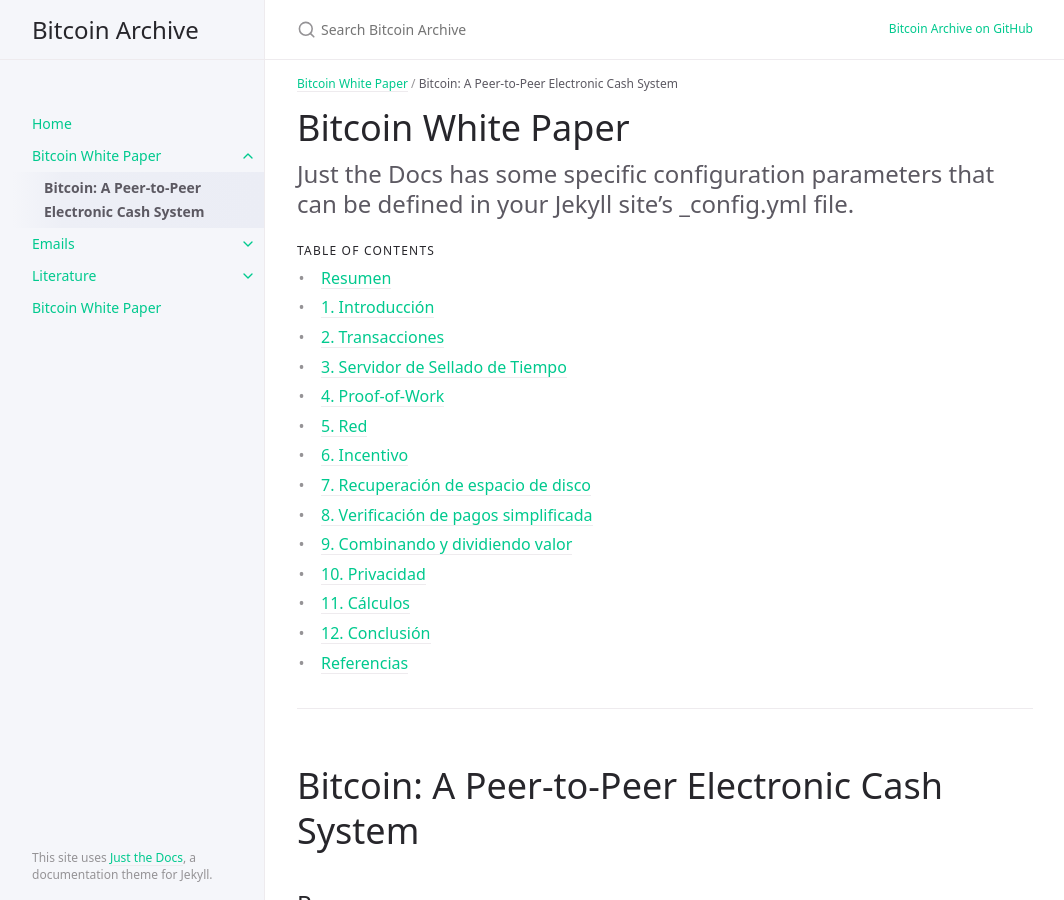
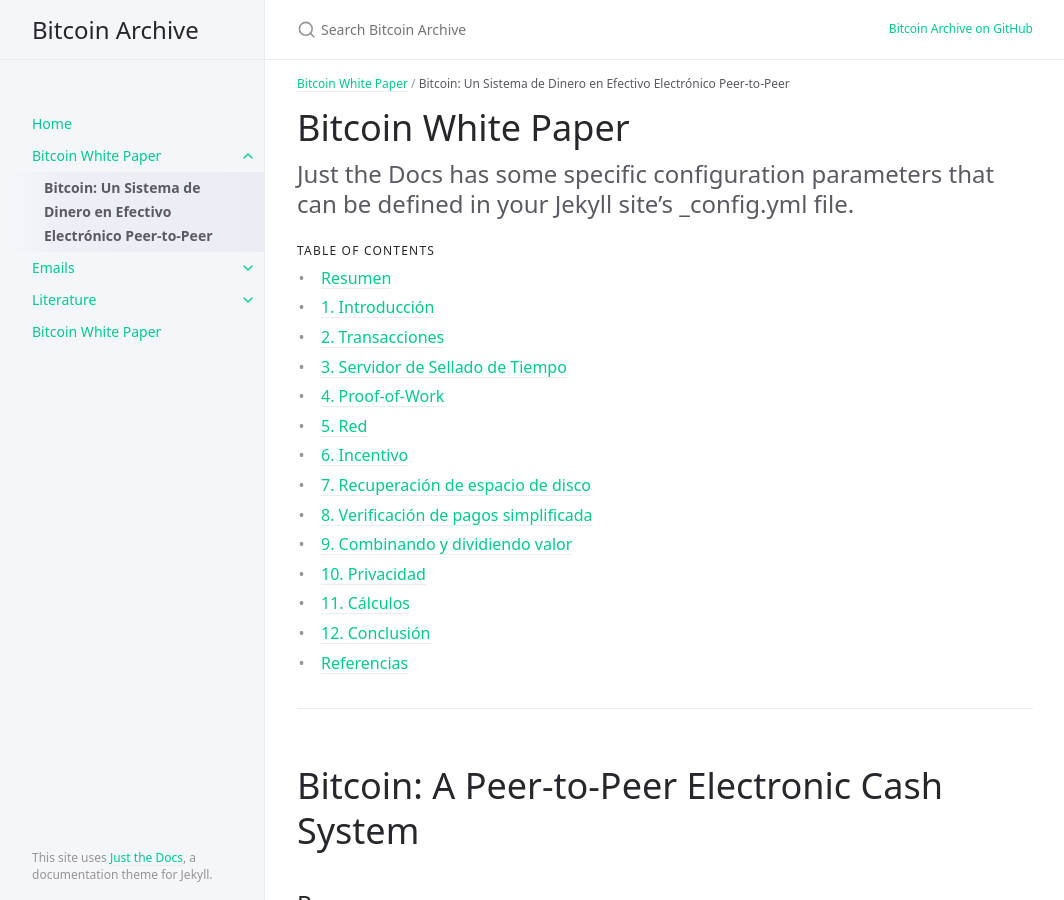
Before and after one commit to wakgill/bitcoin-archive, a Jekyll site: the page built from docs/whitepaper/es.md, in a window 1280 px wide and 900 px high. Shown: the whole window, without its empty margins (107-1171 px from the left). Built offline with Jekyll 4.4.1, drawn with Linux system fonts in a browser that asks for light colours; nearby versions of some CDN libraries.

Commit message:
Update and rename en.md to es.md

```diff
--- a/docs/whitepaper/en.md
+++ b/docs/whitepaper/es.md
@@ -1,8 +1,8 @@
 ---
 layout: default
-title: 'Bitcoin: A Peer-to-Peer Electronic Cash System'
+title: 'Bitcoin: Un Sistema de Dinero en Efectivo Electrónico Peer­-to­-Peer'
 parent: Bitcoin White Paper
-nav_order: 1
+nav_order: 2
 ---
 
 # Bitcoin White Paper
```
